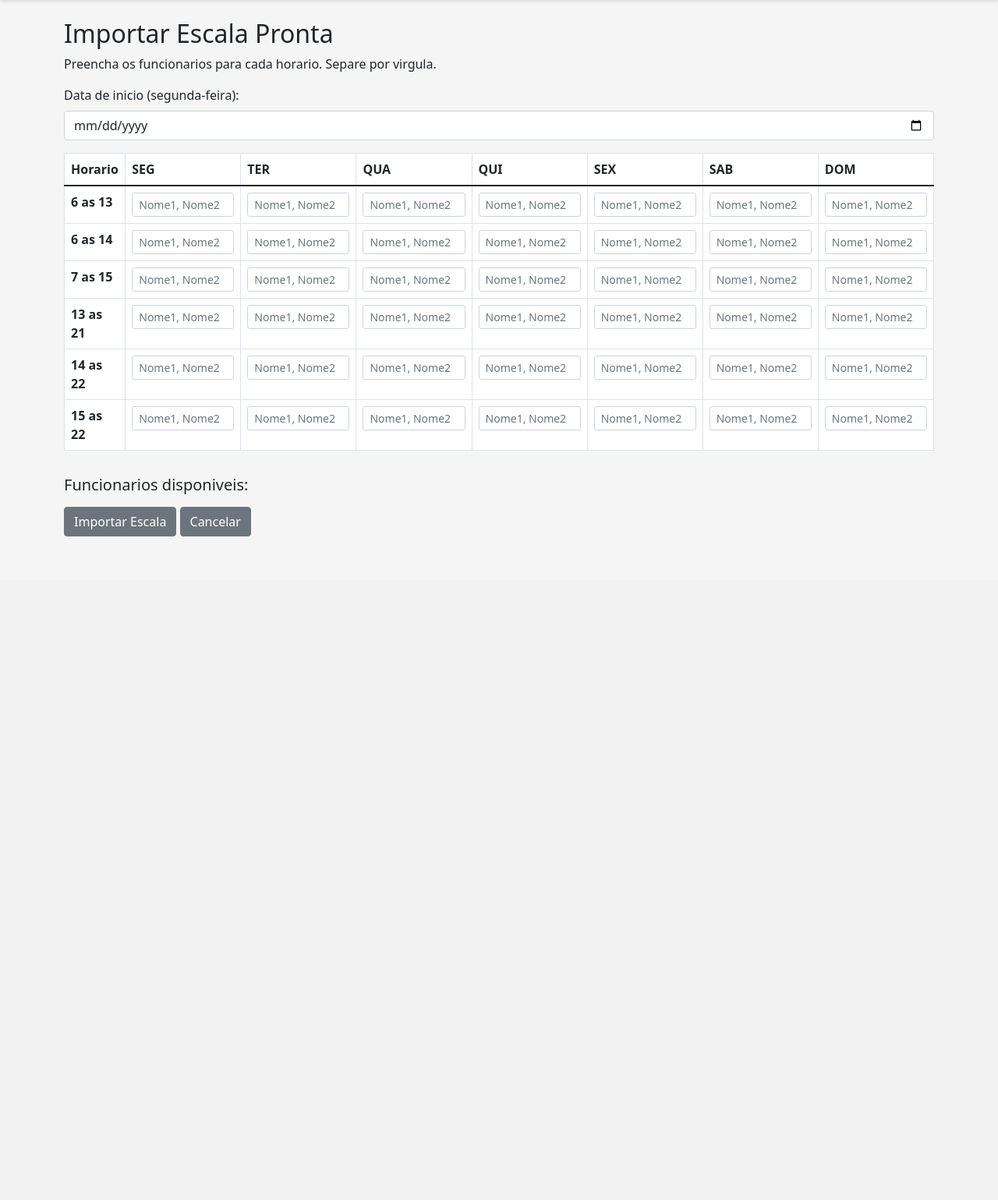
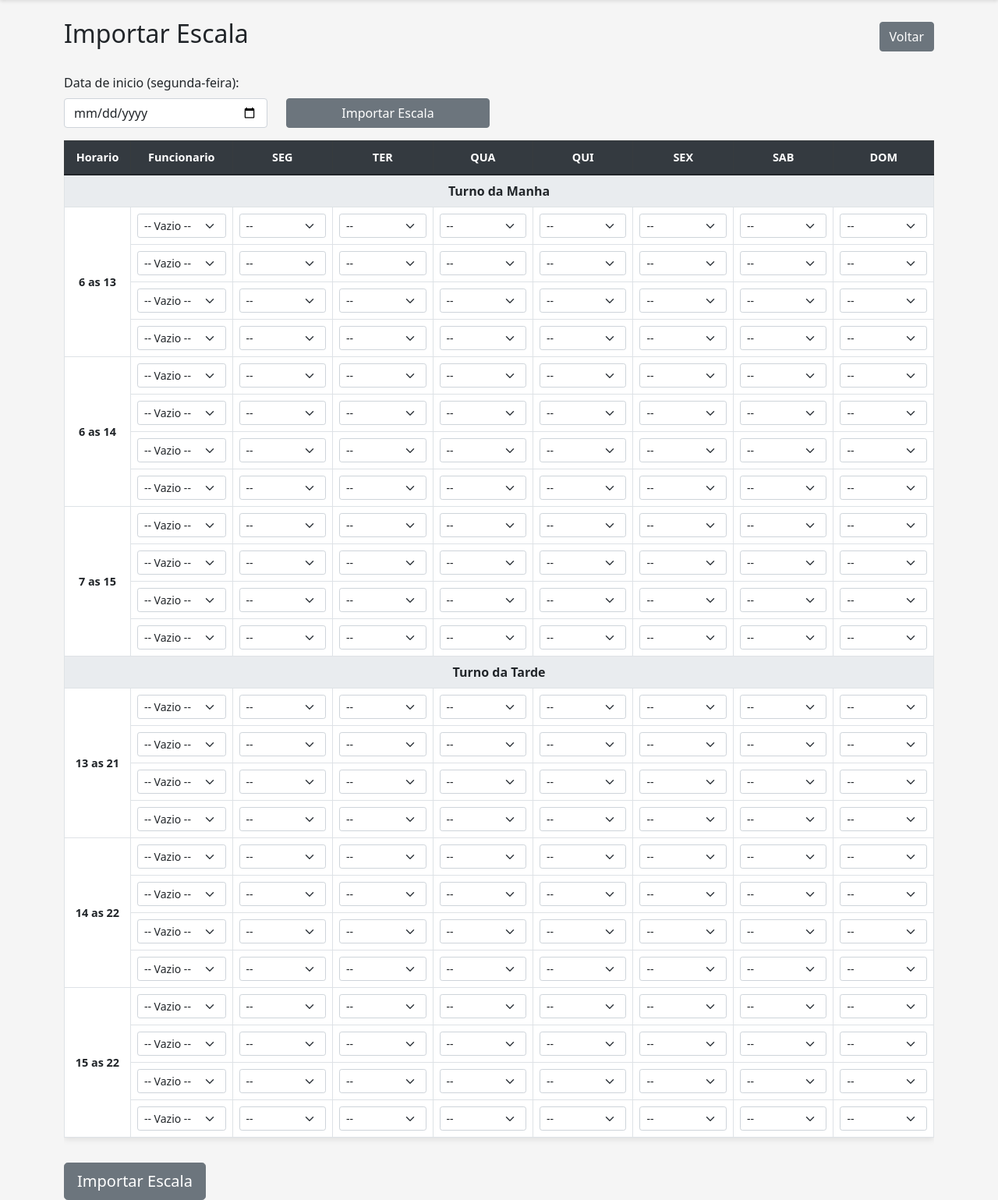
Before and after one commit to vinybag/posto-escala, a Flask app: page /importar-escala in a window 1280 px wide. Shown: the part 56-1595 px from the top of the page at 78% size. Before the commit the page ends 744 px from the top, so only its background shows below. Run offline with Flask 3, Linux system fonts and the light colour scheme; a user stored in the database is signed in; data that the repository does not hold is empty; parts of the project's set-up code (start-up, migrations or seed data) failed here and were passed over.

Commit message:
Importacao visual de escala com dropdowns

```diff
--- a/app.py
+++ b/app.py
@@ -399,6 +399,10 @@ def importar_escala():
             flash('Data invalida! Use o formato AAAA-MM-DD', 'error')
             return redirect(url_for('importar_escala'))
 
+        # Ajustar para segunda-feira
+        while data_inicio.weekday() != 0:
+            data_inicio = data_inicio - timedelta(days=1)
+
         # Criar mes_escala para essa semana
         mes_escala = MesEscala(
             mes=data_inicio.month,
@@ -408,41 +412,54 @@ def importar_escala():
         db.session.add(mes_escala)
         db.session.flush()
 
-        # Processar 7 dias (SEG a DOM)
-        funcionarios = {f.nome.strip().lower(): f for f in Funcionario.query.all()}
-
+        # Processar cada dia da semana
         for dia_offset in range(7):
             data = data_inicio + timedelta(days=dia_offset)
             dia_semana = data.weekday()
 
-            # Pegar os funcionarios do formulario para este dia
-            for horario in ['6-13', '6-14', '7-15', '13-21', '14-22', '15-22']:
-                campo = f'dia{dia_offset}_{horario}'
-                nomes = request.form.get(campo, '')
+            # Processar manha
+            for horario in ['6-13', '6-14', '7-15']:
+                for linha in range(4):
+                    func_id = request.form.get(f'manha_{horario}_{linha}')
+                    status_key = f'status_manha_{horario}_{linha}_{dia_offset}'
+                    status = request.form.get(status_key, '')
 
-                if nomes.strip():
-                    for nome in nomes.split(','):
-                        nome = nome.strip().lower()
-                        if nome in funcionarios:
-                            escala = Escala(
-                                funcionario_id=funcionarios[nome].id,
-                                mes_escala_id=mes_escala.id,
-                                dia_semana=dia_semana,
-                                horario=horario,
-                                data=data,
-                                ativa=True
-                            )
-                            db.session.add(escala)
+                    if func_id and status == 'trabalho':
+                        escala = Escala(
+                            funcionario_id=int(func_id),
+                            mes_escala_id=mes_escala.id,
+                            dia_semana=dia_semana,
+                            horario=horario,
+                            data=data,
+                            ativa=True
+                        )
+                        db.session.add(escala)
+
+            # Processar tarde
+            for horario in ['13-21', '14-22', '15-22']:
+                for linha in range(4):
+                    func_id = request.form.get(f'tarde_{horario}_{linha}')
+                    status_key = f'status_tarde_{horario}_{linha}_{dia_offset}'
+                    status = request.form.get(status_key, '')
+
+                    if func_id and status == 'trabalho':
+                        escala = Escala(
+                            funcionario_id=int(func_id),
+                            mes_escala_id=mes_escala.id,
+                            dia_semana=dia_semana,
+                            horario=horario,
+                            data=data,
+                            ativa=True
+                        )
+                        db.session.add(escala)
 
         db.session.commit()
         flash('Escala importada com sucesso!', 'success')
         return redirect(url_for('ver_escala_mensal', mes_id=mes_escala.id))
 
     funcionarios = Funcionario.query.filter_by(ativo=True).all()
-    horarios = ['6-13', '6-14', '7-15', '13-21', '14-22', '15-22']
     dias_semana = ['SEG', 'TER', 'QUA', 'QUI', 'SEX', 'SAB', 'DOM']
 
     return render_template('importar_escala.html',
                          funcionarios=funcionarios,
-                         horarios=horarios,
                          dias_semana=dias_semana)
--- a/templates/importar_escala.html
+++ b/templates/importar_escala.html
@@ -1,53 +1,106 @@
 {% extends "base.html" %}
 {% block content %}
-<h2>Importar Escala Pronta</h2>
-<p>Preencha os funcionarios para cada horario. Separe por virgula.</p>
+<div class="d-flex justify-content-between align-items-center mb-4">
+    <h2>Importar Escala</h2>
+    <a href="{{ url_for('dashboard') }}" class="btn btn-secondary">Voltar</a>
+</div>
 
 <form method="POST">
-    <div class="mb-3">
-        <label class="form-label">Data de inicio (segunda-feira):</label>
-        <input type="date" class="form-control" name="data_inicio" required>
+    <div class="row mb-3">
+        <div class="col-md-3">
+            <label class="form-label">Data de inicio (segunda-feira):</label>
+            <input type="date" class="form-control" name="data_inicio" required>
+        </div>
+        <div class="col-md-3">
+            <label class="form-label">&nbsp;</label>
+            <button type="submit" class="btn btn-secondary w-100">Importar Escala</button>
+        </div>
     </div>
 
     <div class="table-responsive">
-        <table class="table table-bordered">
-            <thead>
+        <table class="table table-bordered escala-table">
+            <thead class="table-dark">
                 <tr>
                     <th>Horario</th>
+                    <th>Funcionario</th>
+                    {% set dias_semana = ['SEG', 'TER', 'QUA', 'QUI', 'SEX', 'SAB', 'DOM'] %}
                     {% for dia in dias_semana %}
-                    <th>{{ dia }}</th>
+                    <th class="text-center">{{ dia }}</th>
                     {% endfor %}
                 </tr>
             </thead>
             <tbody>
-                {% for horario in horarios %}
-                <tr>
-                    <td><strong>{{ horario.replace('-', ' as ') }}</strong></td>
-                    {% for dia in range(7) %}
-                    <td>
-                        <input type="text"
-                               class="form-control form-control-sm"
-                               name="dia{{ dia }}_{{ horario }}"
-                               placeholder="Nome1, Nome2"
-                               style="min-width: 100px;">
-                    </td>
+                <!-- MANHA -->
+                <tr class="turno-header">
+                    <td colspan="9"><strong>Turno da Manha</strong></td>
+                </tr>
+
+                {% set horarios_manha = ['6-13', '6-14', '7-15'] %}
+                {% for horario in horarios_manha %}
+                    {% for linha in range(4) %}
+                    <tr>
+                        {% if loop.first %}
+                        <td class="horario-cell" rowspan="4"><strong>{{ horario.replace('-', ' as ') }}</strong></td>
+                        {% endif %}
+                        <td class="funcionario-cell">
+                            <select class="form-select form-select-sm funcionario-select" name="manha_{{ horario }}_{{ linha }}">
+                                <option value="">-- Vazio --</option>
+                                {% for func in funcionarios %}
+                                <option value="{{ func.id }}">{{ func.nome }}</option>
+                                {% endfor %}
+                            </select>
+                        </td>
+                        {% for dia in range(7) %}
+                        <td class="text-center">
+                            <select class="form-select form-select-sm" name="status_manha_{{ horario }}_{{ linha }}_{{ dia }}">
+                                <option value="">--</option>
+                                <option value="trabalho">Trabalho</option>
+                                <option value="folga">FOLGA</option>
+                            </select>
+                        </td>
+                        {% endfor %}
+                    </tr>
                     {% endfor %}
+                {% endfor %}
+
+                <!-- TARDE -->
+                <tr class="turno-header">
+                    <td colspan="9"><strong>Turno da Tarde</strong></td>
                 </tr>
+
+                {% set horarios_tarde = ['13-21', '14-22', '15-22'] %}
+                {% for horario in horarios_tarde %}
+                    {% for linha in range(4) %}
+                    <tr>
+                        {% if loop.first %}
+                        <td class="horario-cell" rowspan="4"><strong>{{ horario.replace('-', ' as ') }}</strong></td>
+                        {% endif %}
+                        <td class="funcionario-cell">
+                            <select class="form-select form-select-sm" name="tarde_{{ horario }}_{{ linha }}">
+                                <option value="">-- Vazio --</option>
+                                {% for func in funcionarios %}
+                                <option value="{{ func.id }}">{{ func.nome }}</option>
+                                {% endfor %}
+                            </select>
+                        </td>
+                        {% for dia in range(7) %}
+                        <td class="text-center">
+                            <select class="form-select form-select-sm" name="status_tarde_{{ horario }}_{{ linha }}_{{ dia }}">
+                                <option value="">--</option>
+                                <option value="trabalho">Trabalho</option>
+                                <option value="folga">FOLGA</option>
+                            </select>
+                        </td>
+                        {% endfor %}
+                    </tr>
+                    {% endfor %}
                 {% endfor %}
             </tbody>
         </table>
     </div>
 
     <div class="mt-3">
-        <h5>Funcionarios disponiveis:</h5>
-        <p>
-            {% for f in funcionarios %}
-            <span class="badge bg-secondary me-1">{{ f.nome }}</span>
-            {% endfor %}
-        </p>
+        <button type="submit" class="btn btn-secondary btn-lg">Importar Escala</button>
     </div>
-
-    <button type="submit" class="btn btn-secondary">Importar Escala</button>
-    <a href="{{ url_for('dashboard') }}" class="btn btn-secondary">Cancelar</a>
 </form>
 {% endblock %}
```
